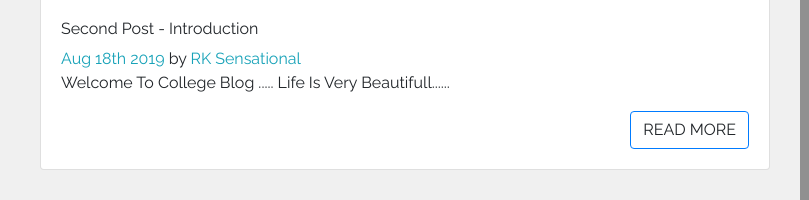
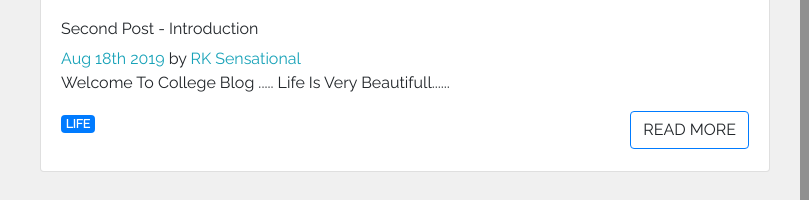
Before and after one commit to Rksensational/college-blog-applicaton, a Gatsby site: page / in a window 1280 px wide. Shown: the part 542-742 px from the top of the page, 45-854 px from the left. Built offline with nearby package versions, Linux system fonts and the light colour scheme; Gatsby itself is replaced by a stand-in of ours; grey boxes are pictures that could not be loaded.

Commit message:
Tag Added

```diff
--- a/src/components/Post.js
+++ b/src/components/Post.js
@@ -1,8 +1,9 @@
  import React from 'react';
  import { Link } from 'gatsby'
  import Img from 'gatsby-image'
+ import {slugify} from "../util/utilityFunctions"
  import {
-
+    Badge,
     Card,
     CardTitle,
     CardText,
@@ -10,7 +11,7 @@
     CardBody,
   } from 'reactstrap'
 
- const Post =({ title, author, path, date, body, fluid}) => {
+ const Post =({ title, author, tags, path, date, body, fluid}) => {
      return(
          <Card>
              <Link to={Path2D}>
@@ -26,6 +27,18 @@
                 <span className="text-info">{author}</span>
                 </CardSubtitle>
                 <CardText>{body}</CardText>
+                <ul className="post-tags">
+                {tags.map(tag => (
+                <li key={tag}>
+            <Link to={`/tag/${slugify(tag)}`}>
+              <Badge color="primary" className="text-uppercase">
+                {tag}
+              </Badge>
+            </Link>
+          </li>
+        ))}
+      </ul>
+
                 <Link
         to={Path2D}
         className="btn btn-outline-primary float-right text-uppercase"
--- a/src/pages/index.js
+++ b/src/pages/index.js
@@ -26,7 +26,7 @@ const IndexPage = () => (
               body={node.excerpt}
               date={node.frontmatter.date}
               fluid={node.frontmatter.image.childImageSharp.fluid}
-              // tags={node.frontmatter.tags}
+              tags={node.frontmatter.tags}
             />
             ))}
             </div>
@@ -59,6 +59,7 @@ query{
           date(formatString: "MMM Do YYYY")
           author
           path
+          tags
           image {
             childImageSharp {
               fluid(maxWidth: 600) {
--- a/src/pages/posts/001-first-post.md
+++ b/src/pages/posts/001-first-post.md
@@ -4,6 +4,8 @@ date: 2019-08-17 01:00:00
 author: "Ritesh Kumar"
 path: "/first-post"
 image: ../../images/imgblog1.jpg
+tags:
+- college
 ---
 
 Welcome To College Blog .....
--- a/src/pages/posts/002-second-post.md
+++ b/src/pages/posts/002-second-post.md
@@ -4,6 +4,8 @@ date: 2019-08-18 09:00:00
 author: "RK Sensational"
 path: "/second-post"
 image: ../../images/imgblog2.jpg
+tags:
+- life
 ---
 
 Welcome To College Blog .....
--- /dev/null
+++ b/src/util/utilityFunctions.js
@@ -0,0 +1,14 @@
+const slugify = function(text) {
+    return text
+      .toString()
+      .toLowerCase()
+      .replace(/\s+/g, '-') // Replace spaces with -
+      .replace(/[^\w-]+/g, '') // Remove all non-word chars
+      .replace(/--+/g, '-') // Replace multiple - with single -
+      .replace(/^-+/, '') // Trim - from start of text
+      .replace(/-+$/, '') // Trim - from end of text
+  }
+
+  // Web Design => web-design
+
+  module.exports = { slugify }
```
